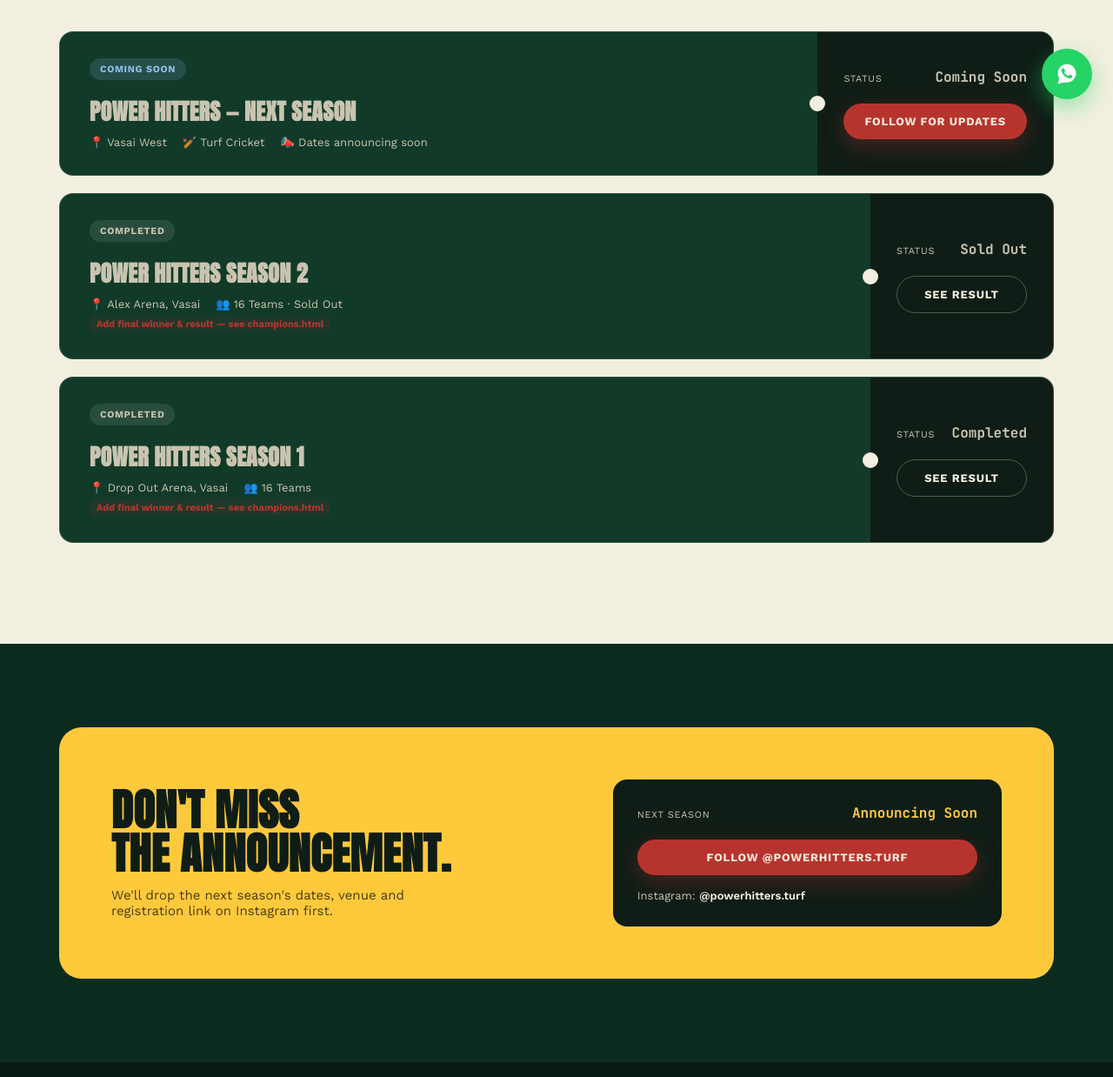
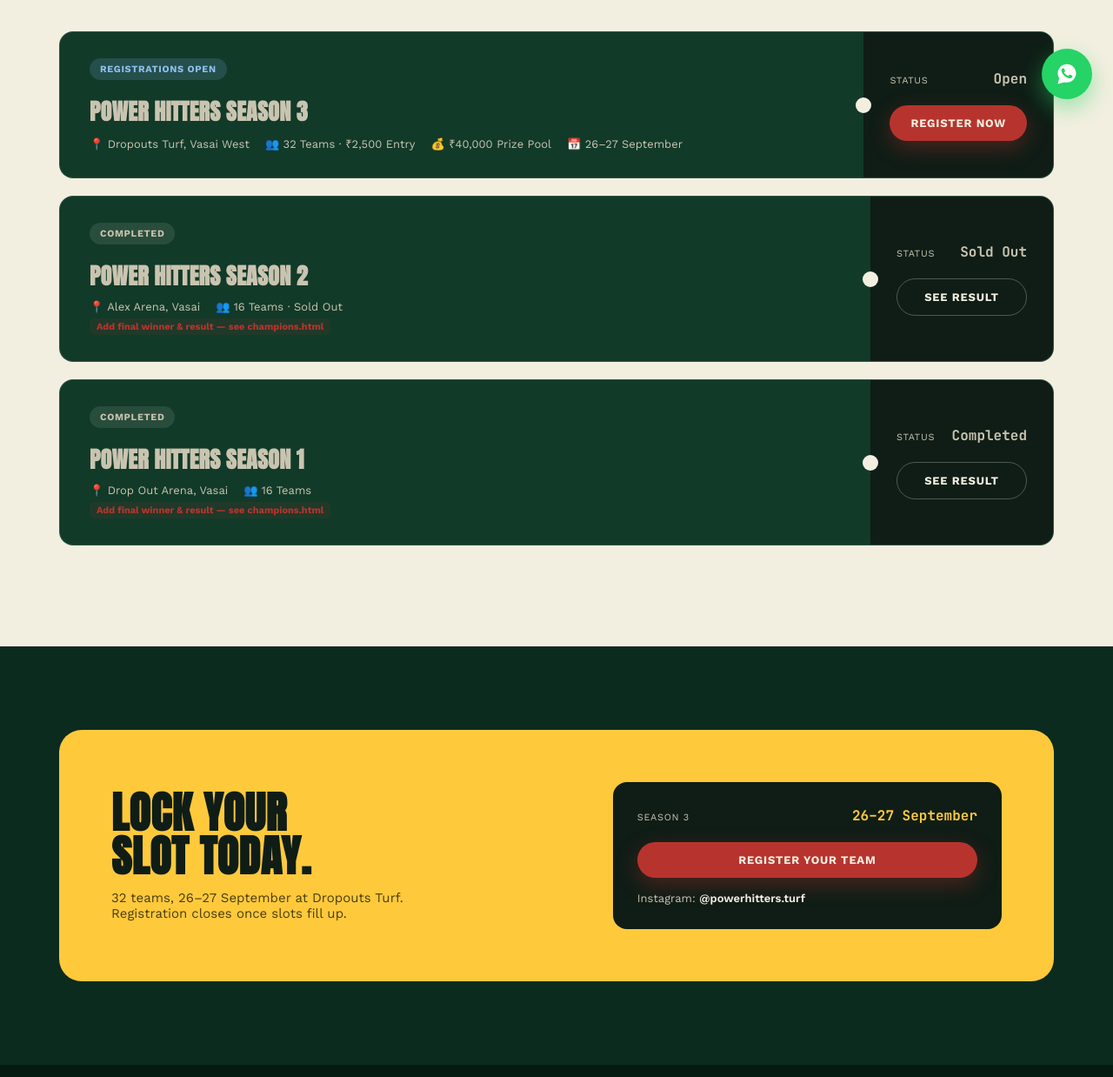
Before and after one commit to amanrawat2524-lang/powerhitters-website, a plain HTML site: page tournaments.html in a window 1280 px wide. Shown: the part 662-1900 px from the top of the page at 87% size. Drawn offline with nearby package versions, Linux system fonts and the light colour scheme.

Commit message:
Update tournaments.html

```diff
--- a/tournaments.html
+++ b/tournaments.html
@@ -28,7 +28,7 @@
       <a href="register.html">Register</a>
     </div>
     <div class="navcta">
-      <span class="live-pill">🔔 NEXT SEASON SOON</span>
+      <span class="live-pill">🔔 REGISTRATIONS OPEN</span>
       <a class="btn btn-primary" href="https://instagram.com/powerhitters.turf" target="_blank">Follow for Updates</a>
     </div>
   </div>
@@ -57,17 +57,18 @@
     <!-- UPCOMING -->
     <div class="ticket closed">
       <div class="ticket-main">
-        <div class="ticket-badges"><span class="badge soon">Coming Soon</span></div>
-        <h3 class="display">Power Hitters — Next Season</h3>
+        <div class="ticket-badges"><span class="badge soon">Registrations Open</span></div>
+        <h3 class="display">Power Hitters Season 3</h3>
         <div class="ticket-meta">
-          <span>📍 Vasai West</span>
-          <span>🏏 Turf Cricket</span>
-          <span>📣 Dates announcing soon</span>
+          <span>📍 Dropouts Turf, Vasai West</span>
+          <span>👥 32 Teams · ₹2,500 Entry</span>
+          <span>💰 ₹40,000 Prize Pool</span>
+          <span>📅 26&ndash;27 September</span>
         </div>
       </div>
       <div class="ticket-stub">
-        <div class="stub-row"><span class="l">Status</span><span class="v">Coming Soon</span></div>
-        <a href="https://instagram.com/powerhitters.turf" target="_blank" class="btn btn-primary">Follow for Updates</a>
+        <div class="stub-row"><span class="l">Status</span><span class="v">Open</span></div>
+        <a href="register.html" class="btn btn-primary">Register Now</a>
       </div>
     </div>
 
@@ -110,12 +111,12 @@
   <div class="wrap">
     <div class="register-cta">
       <div>
-        <h2 class="display">Don't miss<br>the announcement.</h2>
-        <p>We'll drop the next season's dates, venue and registration link on Instagram first.</p>
+        <h2 class="display">Lock your<br>slot today.</h2>
+        <p>32 teams, 26&ndash;27 September at Dropouts Turf. Registration closes once slots fill up.</p>
       </div>
       <div class="register-panel">
-        <div class="stub-row" style="margin-bottom:12px;"><span class="l">Next Season</span><span class="v" style="color:var(--floodlight);">Announcing Soon</span></div>
-        <a href="https://instagram.com/powerhitters.turf" target="_blank" class="btn btn-primary">Follow @powerhitters.turf</a>
+        <div class="stub-row" style="margin-bottom:12px;"><span class="l">Season 3</span><span class="v" style="color:var(--floodlight);">26&ndash;27 September</span></div>
+        <a href="register.html" class="btn btn-primary">Register Your Team</a>
         <div class="contact-row">
           <span>Instagram: <a href="https://instagram.com/powerhitters.turf" target="_blank">@powerhitters.turf</a></span>
         </div>
```
